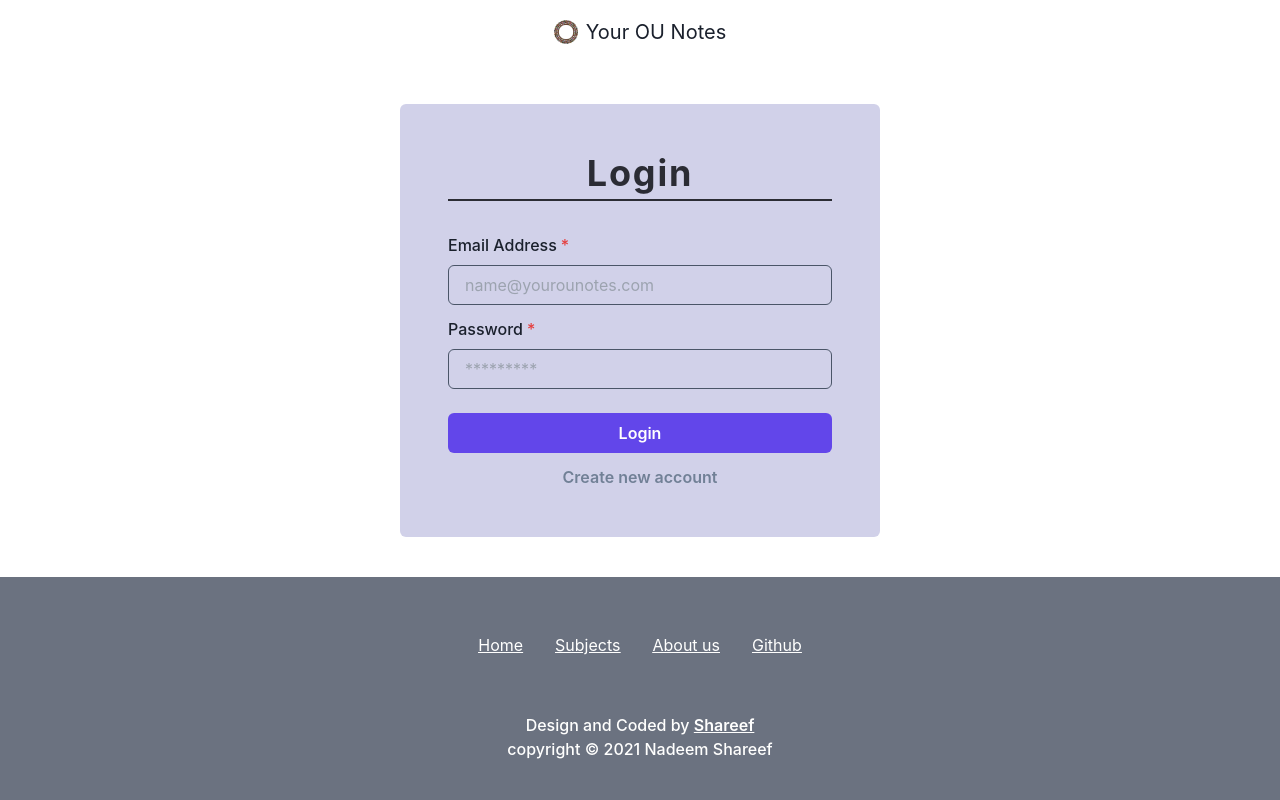
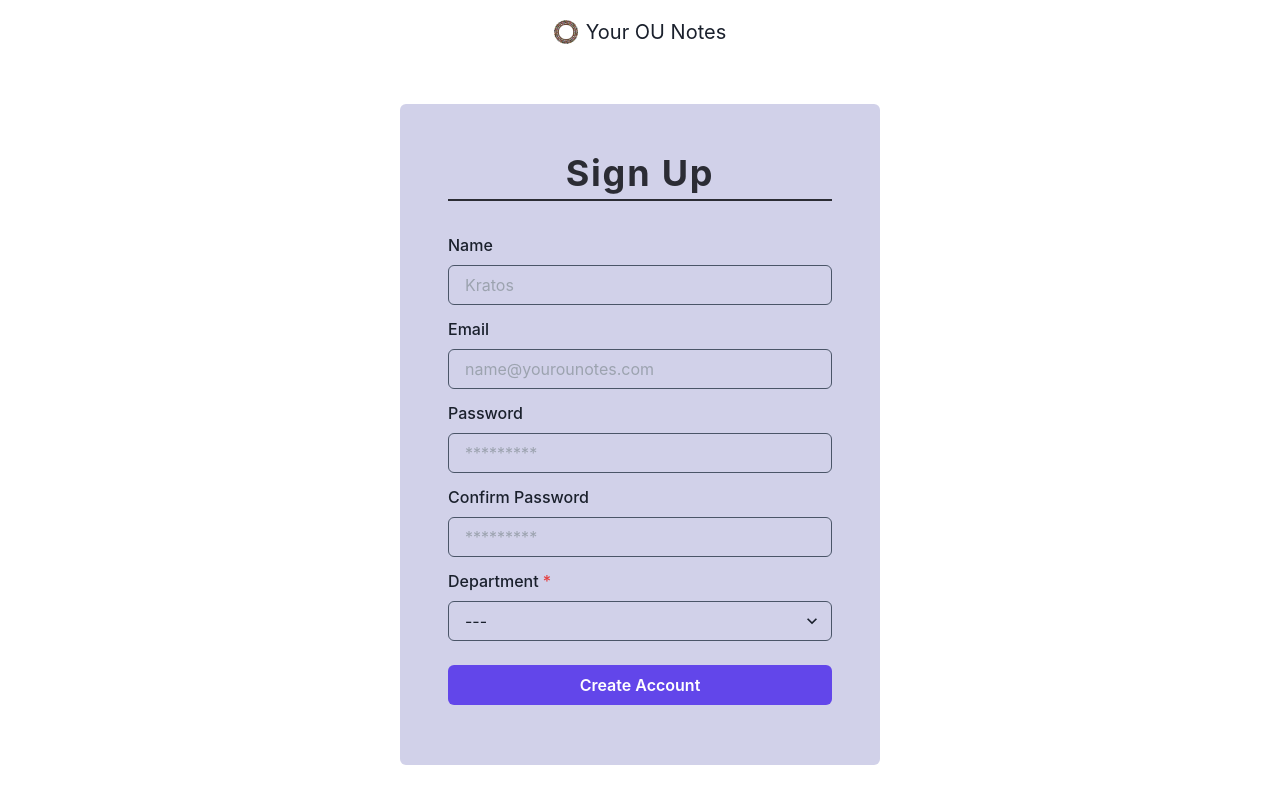
Before and after one commit to shareef99/yourounotes, a Next.js app: page /auth/faculty-signup in a window 1280 px wide. Shown: the top 800 px of the page. Built offline with nearby package versions, Linux system fonts and the light colour scheme; no server answers.

Commit message:
🎉 add faculty-signup page

```diff
--- /dev/null
+++ b/components/auth/Field.tsx
@@ -0,0 +1,59 @@
+import { FormControl, FormLabel, Input, Text } from "@chakra-ui/react";
+import { ChangeEvent, FocusEvent } from "react";
+import {
+    borderColor,
+    focusBorderColor,
+    hoverBorderColor,
+} from "../../helpers/colors";
+
+interface Props {
+    id: string;
+    label: string;
+    placeholder: string;
+    type: string;
+    value: string;
+    error: boolean;
+    errorMessage: string;
+    handleChange: (e: ChangeEvent<any>) => void;
+    handleBlur: (e: FocusEvent<any>) => void;
+    handleReset: () => void;
+}
+
+const Field = (props: Props) => {
+    const {
+        id,
+        label,
+        placeholder,
+        type,
+        value,
+        error,
+        errorMessage,
+        handleChange,
+        handleBlur,
+        handleReset,
+    } = props;
+
+    return (
+        <FormControl id={id} mb={3}>
+            <FormLabel>{label}</FormLabel>
+            <Input
+                _hover={{ borderColor: hoverBorderColor }}
+                borderColor={borderColor}
+                focusBorderColor={focusBorderColor}
+                type={type}
+                placeholder={placeholder}
+                value={value}
+                onChange={handleChange}
+                onBlur={handleBlur}
+                onReset={handleReset}
+            />
+            {error && (
+                <Text mb={3} className="font-medium text-error">
+                    {errorMessage}
+                </Text>
+            )}
+        </FormControl>
+    );
+};
+
+export default Field;
--- a/pages/auth/faculty-signup.tsx
+++ b/pages/auth/faculty-signup.tsx
@@ -1,15 +1,16 @@
 import {
+    Box,
     Button,
     Flex,
     FormControl,
     FormLabel,
     Heading,
-    Input,
+    Select,
     Text,
 } from "@chakra-ui/react";
 import { Formik, FormikHelpers, Form, FormikProps } from "formik";
-import { useState } from "react";
 import * as yup from "yup";
+import Field from "../../components/auth/Field";
 import { useAuth } from "../../context/AuthContext";
 import { db } from "../../firebase/firebase";
 import {
@@ -19,76 +20,83 @@ import {
     submitBtnBgColor,
     submitBtnHoverBgColor,
 } from "../../helpers/colors";
+import { useRouter } from "next/router";
+import { useState } from "react";
 
 interface Props {}
 
 interface FormValues {
+    name: string;
     email: string;
     password: string;
+    confirmPassword: string;
+    department: string;
 }
 
 const validationSchema = yup.object().shape({
+    name: yup.string().required("Enter your name"),
     email: yup.string().email("Invalid Email").required("Required"),
     password: yup
         .string()
         .required("Enter password")
         .min(8, "Password must be 8 character"),
+    confirmPassword: yup
+        .string()
+        .required("Enter password again")
+        .oneOf([yup.ref("password")], "Passwords must match"),
+    department: yup
+        .string()
+        .required("Select Department")
+        .not(["---"], "Select Department"),
 });
 
 const FacultyLogin = (props: Props) => {
     const initialValues: FormValues = {
+        name: "",
         email: "",
         password: "",
+        confirmPassword: "",
+        department: "",
     };
-    const [isLogin, setIsLogin] = useState<boolean>(true);
 
-    function switchAuthModeHandler() {
-        setIsLogin((prevState) => !prevState);
-    }
+    const router = useRouter();
+    const { signUp } = useAuth();
 
-    const { login, signUp } = useAuth();
+    // States
+    const [error, setError] = useState<string>();
 
     const submitHandler = async (
         values: FormValues,
         formikHelpers: FormikHelpers<FormValues>
     ) => {
-        const { email, password } = values;
+        const { email, password, name, department } = values;
         const { resetForm, setSubmitting } = formikHelpers;
 
         setSubmitting(true);
-        if (isLogin) {
-            // Log the user in
-            try {
-                // const result = await loginUser(email, password);
-                const result = await login(email, password);
-                console.log(result);
-                resetForm();
-            } catch (err) {
-                resetForm();
-                console.log(err.message || err);
-            }
-            resetForm();
-            setSubmitting(false);
-            return;
-        }
-
-        // Signup the user (Create the user)
-        // Creating a new user
 
         try {
-            // const result = await createUser(email, password);
             const result = await signUp(email, password);
             if (result) {
                 const { user } = result;
                 const { email, uid } = user;
-                db.collection("users").doc(email).set({
+                await db.collection("users").doc(email).set({
                     email,
                     uid,
+                    name,
+                });
+                await db.collection("faculties").doc(email).set({
+                    name,
+                    department,
+                    email,
+                    role: "faculty",
                 });
             }
+
+            router.push(`/admin/faculty/${email}`);
         } catch (err) {
-            console.log(err.message || err);
+            setError(err.message);
         }
+        resetForm();
         setSubmitting(false);
     };
 
@@ -101,15 +109,11 @@ const FacultyLogin = (props: Props) => {
                 className="w-full xs:w-9/10 sm:w-[30rem] bg-cardBg"
             >
                 <Heading mb={8} textAlign="center">
-                    {isLogin ? "Login" : "Sign Up"}
-                    {/* Faculty login */}
+                    Sign Up
                 </Heading>
                 <Formik
                     initialValues={initialValues}
                     validationSchema={validationSchema}
-                    validateOnChange={false}
-                    validateOnBlur={false}
-                    validateOnMount={false}
                     onSubmit={(
                         values: FormValues,
                         formikHelpers: FormikHelpers<FormValues>
@@ -124,50 +128,105 @@ const FacultyLogin = (props: Props) => {
                         handleReset,
                     }: FormikProps<FormValues>) => (
                         <Form>
-                            <FormControl id="email" isRequired mb={3}>
-                                <FormLabel>Email Address</FormLabel>
-                                <Input
+                            <Field
+                                id="name"
+                                label="Name"
+                                type="text"
+                                placeholder="Kratos"
+                                value={values.name}
+                                handleChange={handleChange}
+                                handleBlur={handleBlur}
+                                handleReset={handleReset}
+                                error={Boolean(errors.name)}
+                                errorMessage={errors.name}
+                            />
+                            <Field
+                                id="email"
+                                label="Email"
+                                type="email"
+                                placeholder="name@yourounotes.com"
+                                value={values.email}
+                                handleChange={handleChange}
+                                handleBlur={handleBlur}
+                                handleReset={handleReset}
+                                error={Boolean(errors.email)}
+                                errorMessage={errors.email}
+                            />
+                            <Field
+                                id="password"
+                                label="Password"
+                                type="password"
+                                placeholder="*********"
+                                value={values.password}
+                                handleChange={handleChange}
+                                handleBlur={handleBlur}
+                                handleReset={handleReset}
+                                error={Boolean(errors.password)}
+                                errorMessage={errors.password}
+                            />
+                            <Field
+                                id="confirmPassword"
+                                label="Confirm Password"
+                                type="password"
+                                placeholder="*********"
+                                value={values.confirmPassword}
+                                handleChange={handleChange}
+                                handleBlur={handleBlur}
+                                handleReset={handleReset}
+                                error={Boolean(errors.confirmPassword)}
+                                errorMessage={errors.confirmPassword}
+                            />
+                            <FormControl id="department" isRequired mb={3}>
+                                <FormLabel>Department</FormLabel>
+                                <Select
                                     _hover={{ borderColor: hoverBorderColor }}
                                     borderColor={borderColor}
                                     focusBorderColor={focusBorderColor}
-                                    type="email"
-                                    placeholder="name@yourounotes.com"
-                                    value={values.email}
+                                    name="department"
+                                    placeholder="---"
+                                    isRequired
+                                    value={values.department}
                                     onChange={handleChange}
                                     onBlur={handleBlur}
                                     onReset={handleReset}
-                                />
-                                {errors.email && (
+                                >
+                                    <option value="cse">
+                                        (CSE) Computer Science
+                                    </option>
+                                    <option value="it">
+                                        (IT) Information Technology
+                                    </option>
+                                    <option value="ece">
+                                        (ECE) Electronics and Communication
+                                        Engineering
+                                    </option>
+                                    <option value="mech">
+                                        Mechanical Engineering
+                                    </option>
+                                    <option value="civil">
+                                        Civil Engineering
+                                    </option>
+                                    <option value="eee">
+                                        (EEE) Electrical and Electronics
+                                        Engineering
+                                    </option>
+                                </Select>
+                                {errors.department && (
                                     <Text
                                         mb={3}
                                         className="font-medium text-error"
                                     >
-                                        {errors.email}
+                                        {errors.department}
                                     </Text>
                                 )}
                             </FormControl>
-                            <FormControl id="password" isRequired mb={3}>
-                                <FormLabel>Password</FormLabel>
-                                <Input
-                                    _hover={{ borderColor: hoverBorderColor }}
-                                    borderColor={borderColor}
-                                    focusBorderColor={focusBorderColor}
-                                    type="password"
-                                    placeholder="*********"
-                                    value={values.password}
-                                    onChange={handleChange}
-                                    onBlur={handleBlur}
-                                    onReset={handleReset}
-                                />
-                                {errors.password && (
-                                    <Text
-                                        mb={3}
-                                        className="font-medium text-error"
-                                    >
-                                        {errors.password}
+                            <Box>
+                                {error && (
+                                    <Text className="font-medium text-error">
+                                        {error}
                                     </Text>
                                 )}
-                            </FormControl>
+                            </Box>
                             <Button
                                 isFullWidth
                                 my={3}
@@ -179,20 +238,8 @@ const FacultyLogin = (props: Props) => {
                                     backgroundColor: submitBtnHoverBgColor,
                                 }}
                             >
-                                {isLogin ? "Login" : "Create Account"}
-                                {/* Log In */}
+                                Create Account
                             </Button>
-                            <Button
-                                variant="link"
-                                isFullWidth
-                                onClick={switchAuthModeHandler}
-                                isDisabled={isSubmitting}
-                            >
-                                {isLogin
-                                    ? "Create new account"
-                                    : "Login with existing account"}
-                            </Button>
-                            {/* <Button onClick={logout}>logout</Button> */}
                         </Form>
                     )}
                 </Formik>
--- a/pages/subjects/[subject].tsx
+++ b/pages/subjects/[subject].tsx
@@ -31,6 +31,7 @@ const SubjectNotes = ({}: Props) => {
                         ...prevNotes,
                         ...snap.docs.map((doc) => ({
                             name: doc.data().name,
+                            // Here subject is name of the subject
                             subject: doc.data().subject,
                             type: doc.data().type,
                             uploadedAt: doc.data().uploadedAt,
--- a/public/details.json
+++ b/public/details.json
@@ -38,8 +38,6 @@
         "sem": "forth",
         "group": "CSE",
         "subjects": [
-            "IC (Indian Constitution)",
-            "Effective Technical Communication in English",
             "Finance and Accounting",
             "Mathematics (M-III)",
             "Signal and System",
```
Also changed, not shown: context/AuthContext.tsx (+7 -1 lines), pages/admin/faculty/[faculty].tsx (+0 -16 lines).
